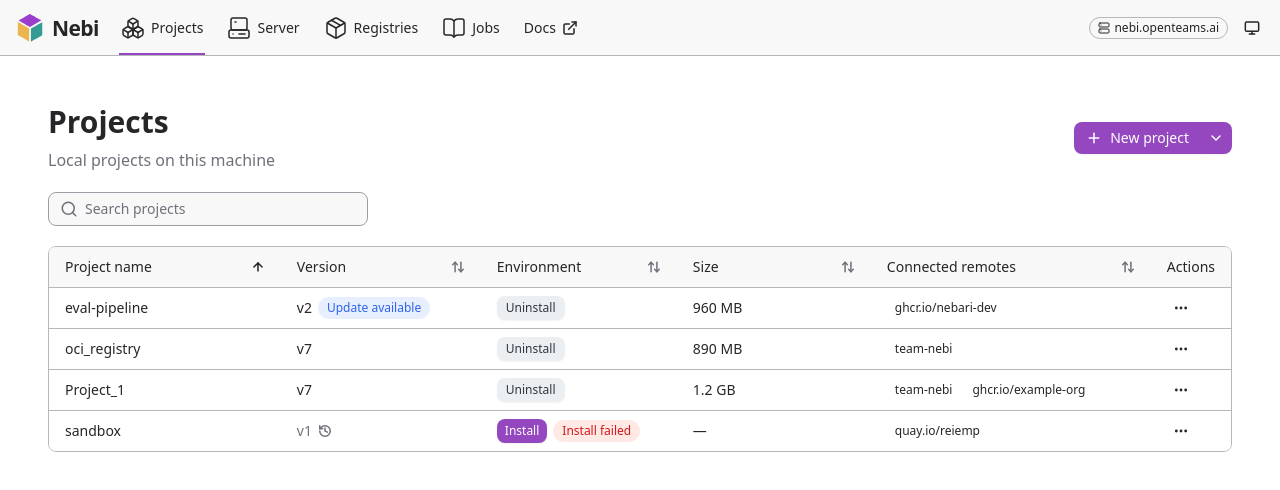
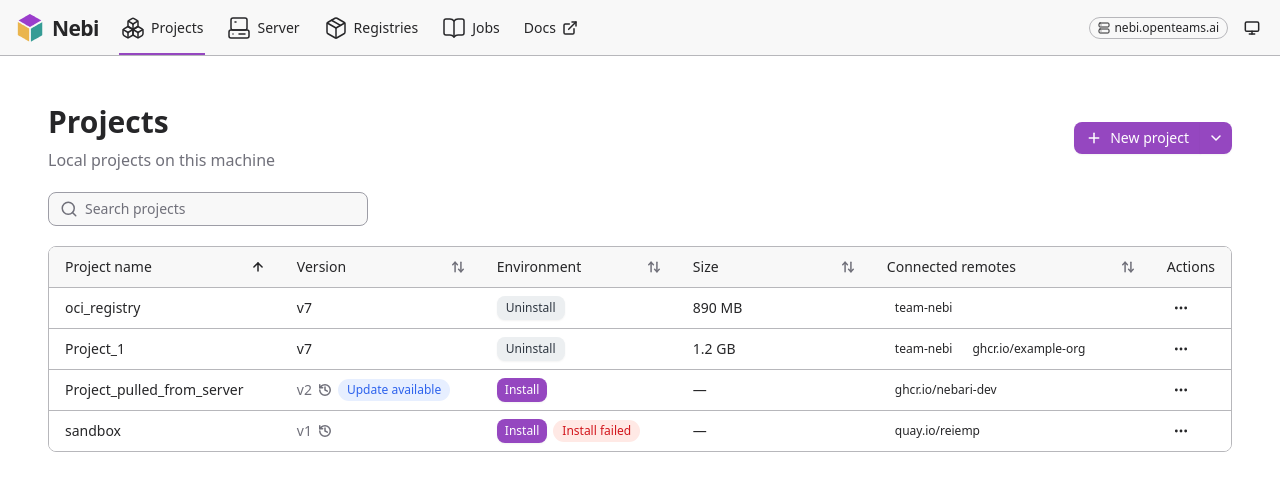
Before and after one commit to smeragoel/nebi-client-prototype, a React (Vite) app: page / in a window 1280 px wide. Shown: the top 490 px of the page. Built offline with nearby package versions, Linux system fonts and the light colour scheme.

Commit message:
Revert "Reshape sample data for the Dharhas session"
This reverts commit 5a66d8fea444bbdb155ff23515901ae917958a33.

```diff
--- a/src/data/jobs.ts
+++ b/src/data/jobs.ts
@@ -137,7 +137,7 @@ export function sampleJobs(now = Date.now()): Job[] {
     {
       id: '4f0c9a61-2b7e-4d3a-9e55-0b8d1c7a2f13',
       type: 'install',
-      projectId: 'oci-registry',
+      projectId: 'project-1',
       status: 'queued',
       createdAt: now - 10_000,
       startedAt: null,
@@ -149,7 +149,7 @@ export function sampleJobs(now = Date.now()): Job[] {
       // 05c: Running. The last lines stream in while the page is open; the job itself stays running.
       id: 'b3e21d07-6c4f-4a9b-8f12-7d95e0c43a68',
       type: 'env_install',
-      projectId: 'oci-registry',
+      projectId: 'project-pulled-from-server',
       status: 'running',
       createdAt: now - 124_000 - 1500,
       startedAt: now - 124_000,
@@ -171,7 +171,7 @@ export function sampleJobs(now = Date.now()): Job[] {
       'Running: pixi install -v',
       ...sandboxFailLines,
     ], SANDBOX_INSTALL_ERROR),
-    done('2c58f1b9-8e04-47d1-b6a3-5f19c7e20d94', 'update', 'oci-registry', 'succeeded', 3 * HOUR, 72, [
+    done('2c58f1b9-8e04-47d1-b6a3-5f19c7e20d94', 'update', 'project-1', 'succeeded', 3 * HOUR, 72, [
       'Solving environment from current pixi.toml...',
       ...lockLines,
     ]),
--- a/src/data/sample.ts
+++ b/src/data/sample.ts
@@ -102,7 +102,7 @@ export const INITIAL_PROJECTS: Project[] = [
     path: '/home/user/Project_1',
     versions: project1History(),
     serverOnly: [],
-    serverVersion: 7,
+    serverVersion: 6,
     installedVersion: 7,
     lastInstalledVersion: 7,
     size: '1.2 GB',
@@ -110,21 +110,18 @@ export const INITIAL_PROJECTS: Project[] = [
   },
   {
     id: 'project-pulled-from-server',
-    name: 'eval-pipeline',
-    path: '/home/user/eval-pipeline',
+    name: 'Project_pulled_from_server',
+    path: '/home/user/Project_pulled_from_server',
     versions: project1History()
       .slice(0, 2)
       .map((v, i) => ({ ...v, author: ALEX, tags: i === 1 ? ['stable'] : [], ageDays: 60 - i * 20 })),
     serverOnly: [
-      {
-        ...project1History()[2], author: ALEX, ageDays: 1, tags: ['latest'], publications: [],
-        description: 'Upgraded scikit-learn for the new metrics',
-      },
+      { ...project1History()[2], author: ALEX, ageDays: 1, tags: ['latest'], publications: [] },
     ],
     serverVersion: 3,
-    installedVersion: 2,
+    installedVersion: null,
     lastInstalledVersion: 2,
-    size: '960 MB',
+    size: null,
     remotes: ['ghcr.io/nebari-dev'],
   },
   {
--- a/src/data/server.ts
+++ b/src/data/server.ts
@@ -65,13 +65,10 @@ export const INITIAL_SERVER_PROJECTS: ServerProject[] = [
   { id: 'jatic-cosmos', name: 'jatic-cosmos', latestVersion: 2, namespace: 'team-jatic', access: [owner, { principal: who('team-jatic'), role: 'edit' }] },
   { id: 'nebi-chat', name: 'nebi-chat', latestVersion: 7, namespace: 'Personal', access: [owner] },
   { id: 'oci-test', name: 'oci-test', latestVersion: 1, namespace: 'team-nebi', access: [owner, { principal: who('team-nebi'), role: 'view' }] },
+  { id: 'project-1', name: 'Project_1', latestVersion: 6, namespace: 'Personal', access: [owner, { principal: who('alex'), role: 'edit' }] },
   {
-    id: 'project-1', name: 'Project_1', latestVersion: 7, namespace: 'team-jatic',
-    access: [owner, { principal: who('alex'), role: 'edit' }, { principal: who('jordan'), role: 'edit' }],
-  },
-  {
-    id: 'project-pulled-from-server', name: 'eval-pipeline', latestVersion: 3, namespace: 'team-jatic',
-    access: [owner, { principal: who('alex'), role: 'edit' }, { principal: who('team-jatic'), role: 'view' }],
+    id: 'project-pulled-from-server', name: 'Project_pulled_from_server', latestVersion: 3, namespace: 'team-nebi',
+    access: [owner, { principal: who('alex'), role: 'edit' }, { principal: who('team-nebi'), role: 'view' }],
   },
   { id: 'oci-registry', name: 'oci_registry', latestVersion: 7, namespace: 'team-nebi', access: [owner, { principal: who('team-nebi'), role: 'edit' }] },
 ]
```
